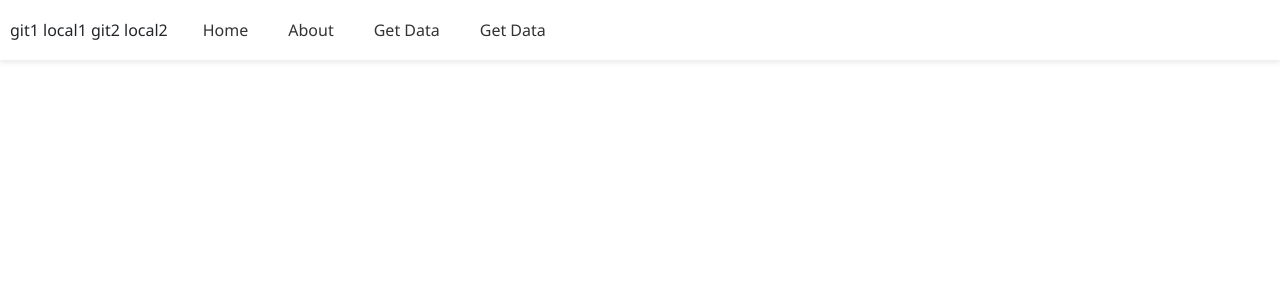
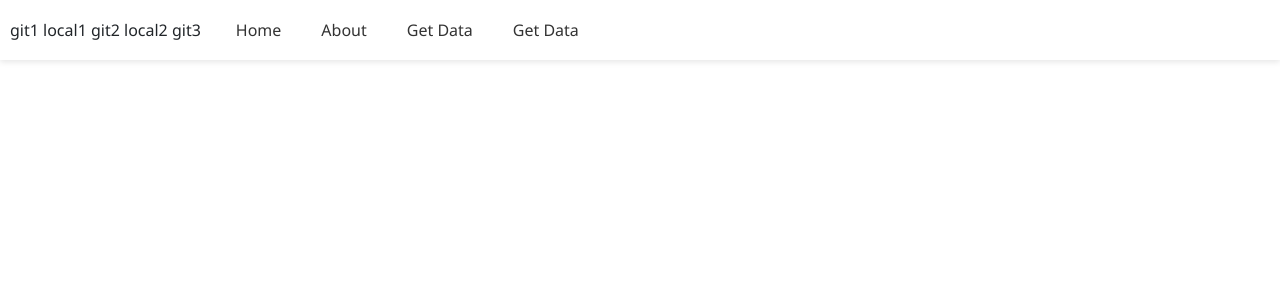
Before and after one commit to mamalisantra/my_app, a React (Create React App) app: page / in a window 1280 px wide. Shown: the top 300 px of the page. Built offline with nearby package versions, Linux system fonts and the light colour scheme.

Commit message:
Update Nav.js

```diff
--- a/src/Components.js/Nav.js
+++ b/src/Components.js/Nav.js
@@ -5,7 +5,7 @@ const Nav = () => {
     return (
         <>
             <nav className='navbar'>
-                <ul className="ul">git1 local1 git2 local2
+                <ul className="ul">git1 local1 git2 local2 git3
                     <li className="li" onClick={() => navigate('/home')}>Home</li>
                     <li className="li" onClick={() => navigate('/about')}>About</li>
                     <li className="li" onClick={() => navigate('/sampleReactTable')}>Get Data</li>
```
